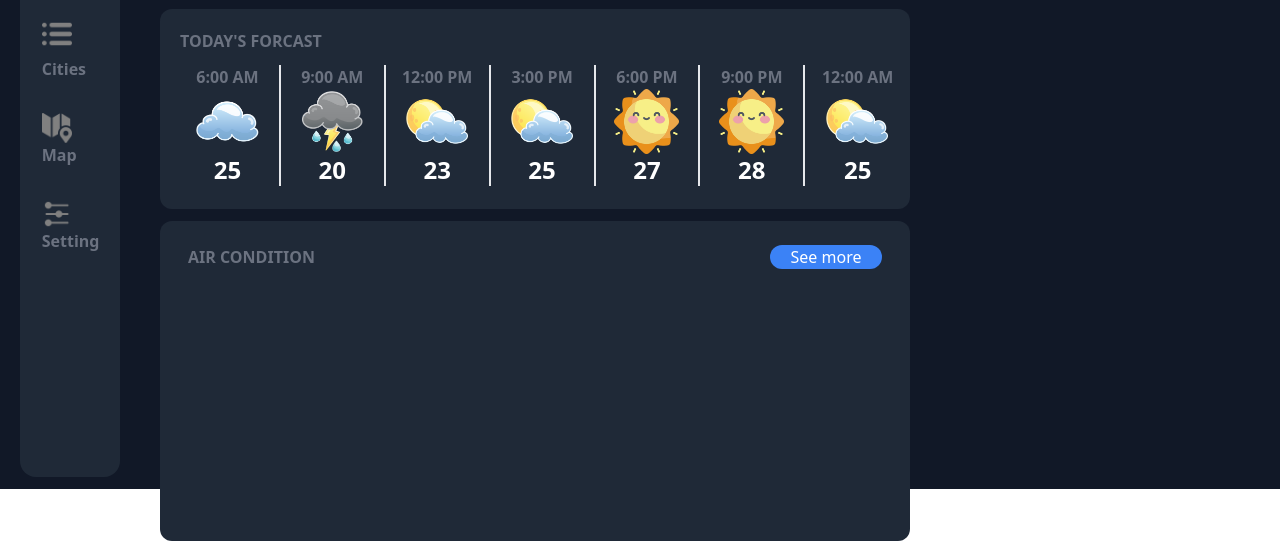
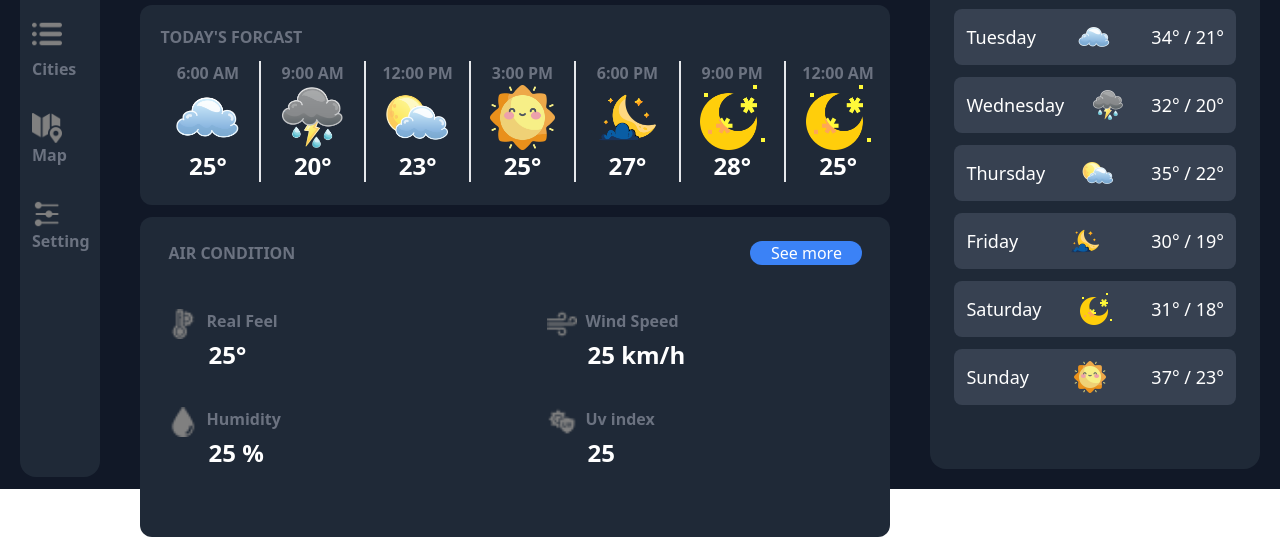
Before and after one commit to ParasKhandelwal1616/Weather_app, a website built with Vite: page index.html in a window 1280 px wide. Shown: the part 311-852 px from the top of the page. Built offline with nearby package versions, Linux system fonts and the light colour scheme.

Commit message:
degine update

```diff
--- a/index.html
+++ b/index.html
@@ -63,7 +63,7 @@
 
 
         <!--main section-->
-        <section class="w-[750px] mt-5 ml-5 ">
+        <section class="w-[750px] mt-4 ml-5 ">
             <!--search section-->
             <input type="text" class="w-full h-[60px] bg-gray-800 text-white text-xl  pl-5 rounded-xl" placeholder="Search City">
 
@@ -73,7 +73,7 @@
                   <!--city name-->
                   <div class="text-white text-3xl mt-5 text-[70px]">City Name</div>
                   <!--temprature-->
-                  <div class="  text-white text-[70px]">30</div>
+                  <div class="  text-white text-[70px]">30°</div>
               </div>
                 <!--weather icon-->
                 <div class="">
@@ -92,46 +92,46 @@
                 <div class=" flex flex-col justify-center items-center border-r-2 w-[110px]">
                     <div class="  text-gray-500 font-bold">6:00 AM</div>
                     <img src="./images/cloud.png" alt="" width="65px">
-                    <div class=" text-white font-bold text-2xl"> 25</div>
+                    <div class=" text-white font-bold text-2xl"> 25°</div>
                 </div>
                 <!--card2-->
                 <div class=" flex flex-col justify-center items-center border-r-2 w-[110px]">
                     <div class="  text-gray-500 font-bold">9:00 AM</div>
                     <img src="./images/rainy.png" alt="" width="65px">
-                    <div class=" text-white font-bold text-2xl"> 20</div>
+                    <div class=" text-white font-bold text-2xl"> 20°</div>
                 </div>
 
                 <!--card3-->
                 <div class=" flex flex-col justify-center items-center border-r-2 w-[110px]">
                     <div class="  text-gray-500 font-bold">12:00 PM</div>
                     <img src="./images/sunny cloudy.png" alt="" width="65px">
-                    <div class=" text-white font-bold text-2xl"> 23</div>
+                    <div class=" text-white font-bold text-2xl"> 23°</div>
                 </div>
 
                 <!--card1-->
                 <div class=" flex flex-col justify-center items-center border-r-2 w-[110px]">
                     <div class="  text-gray-500 font-bold">3:00 PM</div>
-                    <img src="./images/sunny cloudy.png" alt="" width="65px">
-                    <div class=" text-white font-bold text-2xl"> 25</div>
+                    <img src="./images/sunny.png" alt="" width="65px">
+                    <div class=" text-white font-bold text-2xl"> 25°</div>
                 </div>
 
                 <!--card1-->
                 <div class=" flex flex-col justify-center items-center border-r-2 w-[110px]">
                     <div class="  text-gray-500 font-bold">6:00 PM</div>
-                    <img src="./images/sunny.png" alt="" width="65px">
-                    <div class=" text-white font-bold text-2xl"> 27</div>
+                    <img src="./images/cloudy-night.png" alt="" width="65px">
+                    <div class=" text-white font-bold text-2xl"> 27°</div>
                 </div>
 
                 <!--card1-->
                 <div class=" flex flex-col justify-center items-center border-r-2 w-[110px]">
                     <div class="  text-gray-500 font-bold">9:00 PM</div>
-                    <img src="./images/sunny.png" alt="" width="65px">
-                    <div class=" text-white font-bold text-2xl"> 28</div>
+                    <img src="./images/clear night.png" alt="" width="65px">
+                    <div class=" text-white font-bold text-2xl"> 28°</div>
                 </div><!--card1-->
                 <div class=" flex flex-col justify-center items-center  w-[110px]">
                     <div class=" text-gray-500 font-bold">12:00 AM</div>
-                    <img src="./images/sunny cloudy.png" alt="" width="65px">
-                    <div class=" text-white font-bold text-2xl"> 25</div>
+                    <img src="./images/clear night.png" alt="" width="65px">
+                    <div class=" text-white font-bold text-2xl"> 25°</div>
                 </div>
             </div>
             </div>
@@ -143,12 +143,102 @@
                     <button class=" bg-blue-500 w-28 text-white rounded-full mr-7">See more</button>
                 </div>
 
+                <div class=" grid grid-cols-2 gap-9 mt-11 ml-7">
+                    <!--card1-->
+                    <div class=" flex flex-col  justify-center ">
+                        <div class=" flex flex-row gap-2">
+                            <img src="./images/temp icon.png" width="30px" alt="">
+                            <p class=" text-gray-500 font-bold">Real Feel</p>
+                        </div>
+                        <div class=" text-2xl text-white font-bold pl-10">25°</div>
+                    </div>
 
+                     <!--card2-->
+                     <div class=" flex flex-col  justify-center ">
+                        <div class=" flex flex-row gap-2">
+                            <img src="./images/wind icon.png" width="30px" alt="">
+                            <p class=" text-gray-500 font-bold">Wind Speed</p>
+                        </div>
+                        <div class=" text-2xl text-white font-bold pl-10">25 <span>km/h</span></div>
+                    </div>
+
+
+                     <!--card3-->
+                     <div class=" flex flex-col justify-center ">
+                        <div class=" flex flex-row gap-2">
+                            <img src="./images/drop icon.png" width="30px" alt="">
+                            <p class=" text-gray-500 font-bold">Humidity</p>
+                        </div>
+                        <div class=" text-2xl text-white font-bold pl-10">25 <span>%</span></div>
+                    </div>
+
+
+                     <!--card4-->
+                     <div class=" flex flex-col  justify-center ">
+                        <div class=" flex flex-row gap-2">
+                            <img src="./images/uv icons.png" width="30px" alt="">
+                            <p class=" text-gray-500 font-bold">Uv index</p>
+                        </div>
+                        <div class=" text-2xl text-white font-bold pl-10">25 </div>
+                    </div>
+
+
+
+                </div>
             </div>
 
         </section>
 
+        <!--7 days forcast-->
+        <section class="w-[400px] mr-5 mt-36 mb-5 flex justify-center items-center ml-5 bg-gray-800 rounded-2xl p-6">
+            <div class="text-white w-full">
+                <h2 class="text-xl font-semibold mb-4 text-center">7-DAY FORECAST</h2>
+                <div class="space-y-3">
+                    <!-- Forecast Item -->
+                    <div class="flex justify-between items-center bg-gray-700 p-3 rounded-lg">
+                        <span class="text-lg font-medium">Monday</span>
+                        <img src="./images/sunny.png" alt="Sunny" class="w-8 h-8">
+                        <span class="text-lg font-medium">36° / 22°</span>
+                    </div>
 
+                    <div class="flex justify-between items-center bg-gray-700 p-3 rounded-lg">
+                        <span class="text-lg font-medium">Tuesday</span>
+                        <img src="./images/cloud.png" alt="Cloudy" class="w-8 h-8">
+                        <span class="text-lg font-medium">34° / 21°</span>
+                    </div>
+
+                    <div class="flex justify-between items-center bg-gray-700 p-3 rounded-lg">
+                        <span class="text-lg font-medium">Wednesday</span>
+                        <img src="./images/rainy.png" alt="Rainy" class="w-8 h-8">
+                        <span class="text-lg font-medium">32° / 20°</span>
+                    </div>
+
+                    <div class="flex justify-between items-center bg-gray-700 p-3 rounded-lg">
+                        <span class="text-lg font-medium">Thursday</span>
+                        <img src="./images/sunny cloudy.png" alt="Partly Cloudy" class="w-8 h-8">
+                        <span class="text-lg font-medium">35° / 22°</span>
+                    </div>
+
+                    <div class="flex justify-between items-center bg-gray-700 p-3 rounded-lg">
+                        <span class="text-lg font-medium">Friday</span>
+                        <img src="./images/cloudy-night.png" alt="Cloudy Night" class="w-8 h-8">
+                        <span class="text-lg font-medium">30° / 19°</span>
+                    </div>
+
+                    <div class="flex justify-between items-center bg-gray-700 p-3 rounded-lg">
+                        <span class="text-lg font-medium">Saturday</span>
+                        <img src="./images/clear night.png" alt="Clear Night" class="w-8 h-8">
+                        <span class="text-lg font-medium">31° / 18°</span>
+                    </div>
+
+                    <div class="flex justify-between items-center bg-gray-700 p-3 rounded-lg">
+                        <span class="text-lg font-medium">Sunday</span>
+                        <img src="./images/sunny.png" alt="Sunny" class="w-8 h-8">
+                        <span class="text-lg font-medium">37° / 23°</span>
+                    </div>
+                </div>
+            </div>
+        </section>
 
     </div>
    </div>
```
Also changed, not shown: images/clear night.png (added), images/cloudy-night.png (added).
